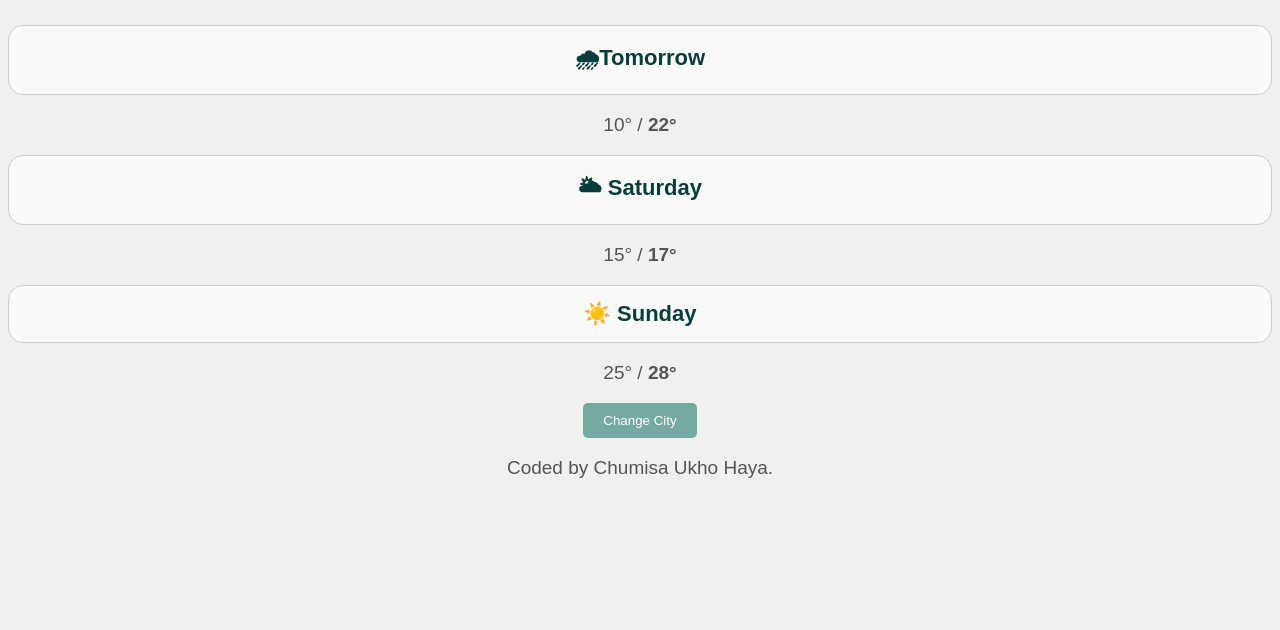
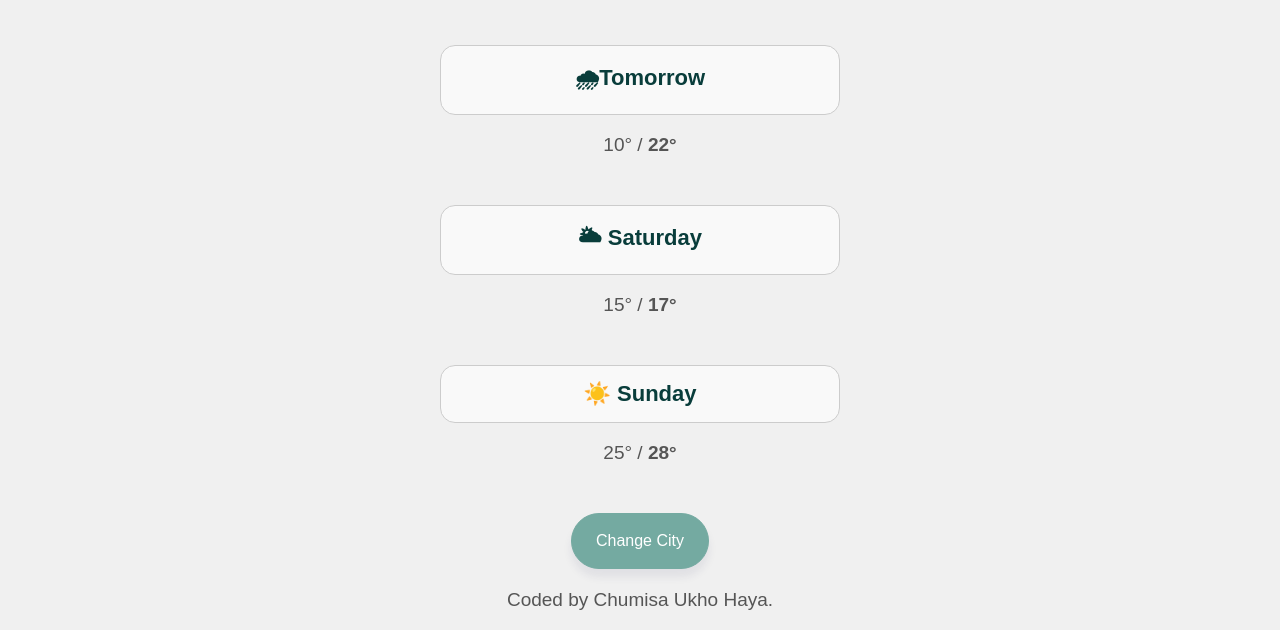
Before and after one commit to ChumisaUkhoHaya/SheCodes, a plain HTML site: page HTML Week 1/WeatherApp.html in a window 1280 px wide. Shown: the part 241-871 px from the top of the page. Before the commit the page ends 800 px from the top, so only its background shows below. Drawn offline with Linux system fonts and the light colour scheme.

Commit message:
Update WeatherApp.html

```diff
--- a/HTML Week 1/WeatherApp.html
+++ b/HTML Week 1/WeatherApp.html
@@ -39,17 +39,35 @@
         }
         li {
             margin: 10px 0;
+            list-style: none;
+        text-align: center;
+        padding: 10px 0;
+        border-radius: 10px;
+        transition: all 200ms ease-in-out;
+        max-width: 400px;
+        margin: 0 auto;
+      }
+
+      li:hover {
+        background: #63848f36;
         }
         button {
-            padding: 10px 20px;
-            background-color: #74aaa1;
-            color: white;
-            border: none;
-            border-radius: 5px;
-            cursor: pointer;
+          display: block;
+        margin: 20px auto;
+        border: 1px solid  #74aaa1;
+        background:  #74aaa1;
+        color: #fff;
+        font-size: 16px;
+        line-height: 22px;
+        padding: 16px 24px;
+        border-radius: 30px;
+        transition: all 200ms ease;
+        box-shadow: rgba(37, 39, 89, 0.08) 0px 8px 8px 0;
+        cursor: pointer;
         }
         button:hover {
             background-color: #3b6561;
+
         }
 
         </style>
```
